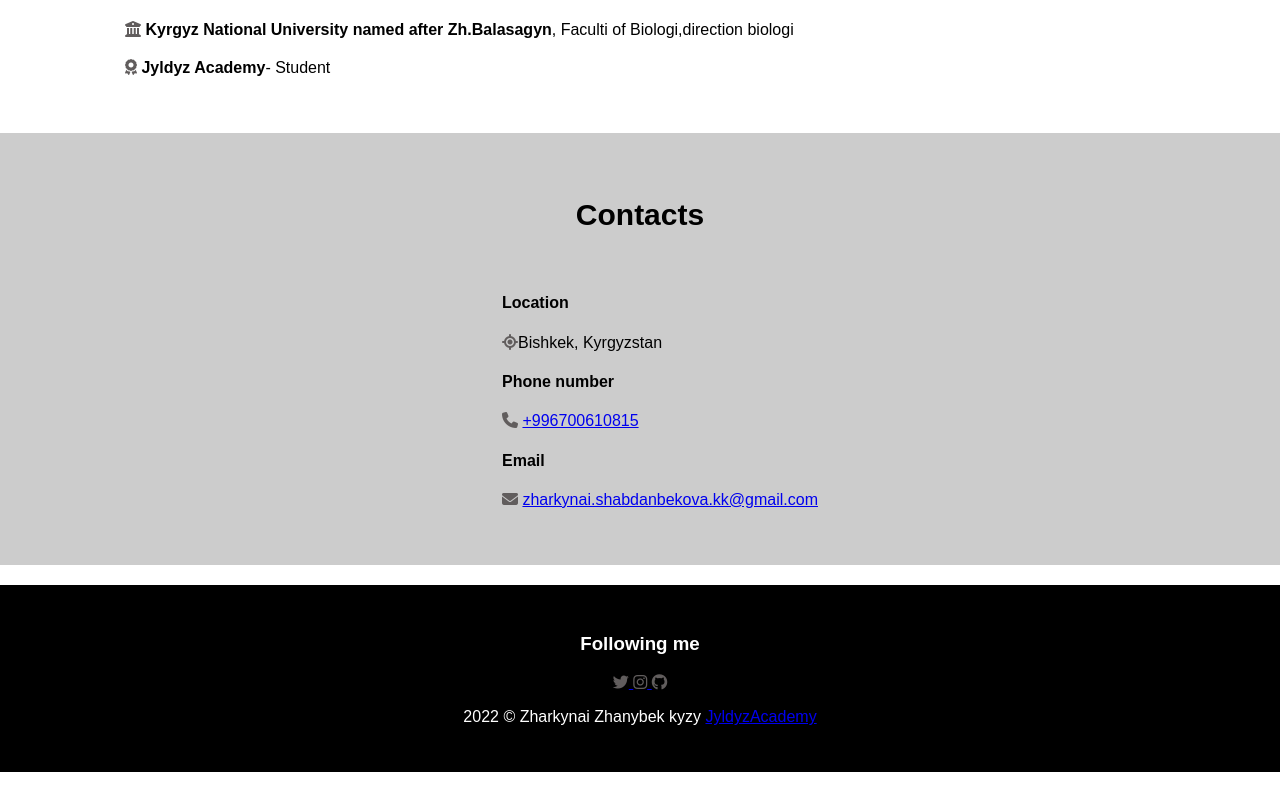
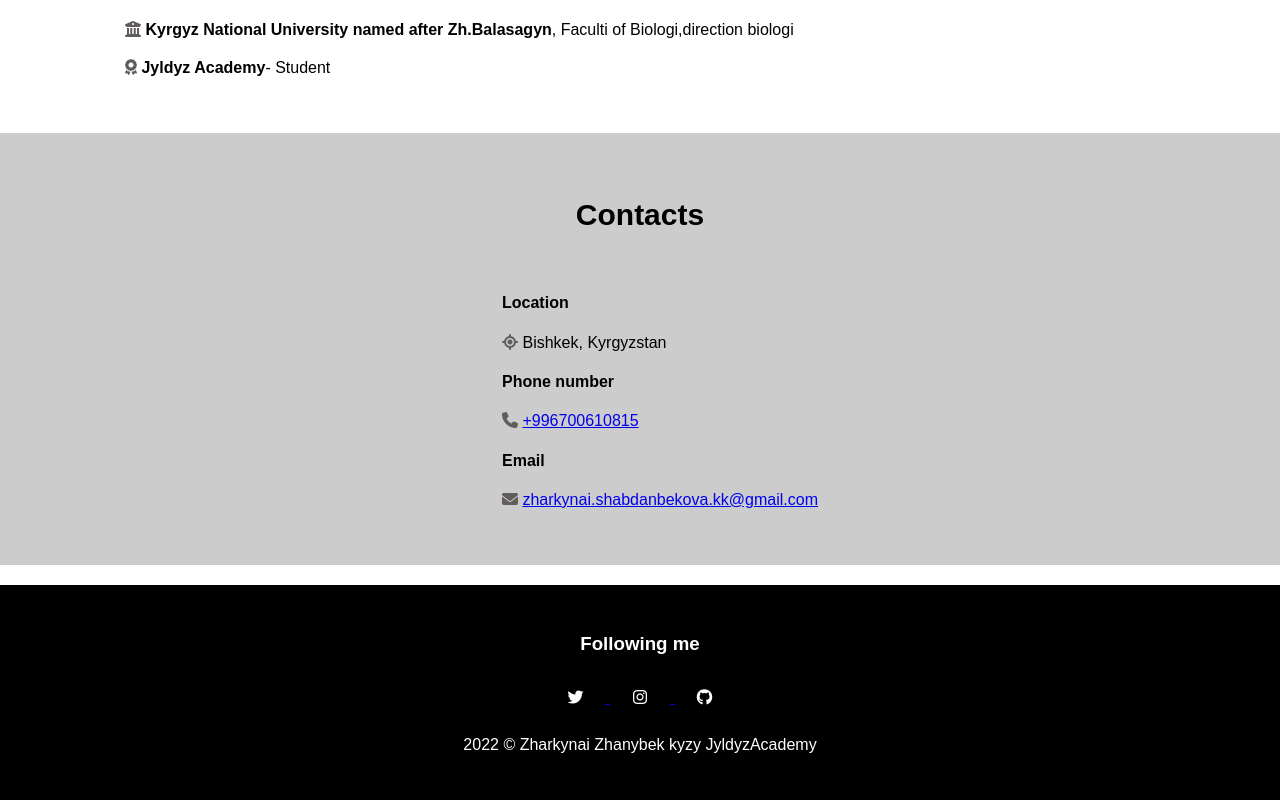
Before and after one commit to zharkynai13/mobile.first, a plain HTML site: page index.html in a window 1280 px wide. Shown: the part 4415-5215 px from the top of the page. Before the commit the page ends 5187 px from the top, so only its background shows below. Drawn offline with Linux system fonts and the light colour scheme.

Commit message:
Add icon

```diff
--- a/index.html
+++ b/index.html
@@ -173,7 +173,7 @@
                     <ul>
                         <li>
                             <h4>Location</h4>
-                            <p> <i class="fa fa-location"></i>Bishkek, Kyrgyzstan</p>
+                            <p> <i class="fa fa-location"></i> Bishkek, Kyrgyzstan</p>
                         </li>
                         <li>
                             <h4>Phone number</h4>
@@ -201,14 +201,13 @@
                 <a href="https://www.instagram.com/p/BurTrTalZjckk2T3mSM26FFKm1sjeh0gXgcFT40/?utm_medium=copy_link">
                     <i class="fa fa-instagram"></i>
                 </a>
-
                 <a href="https://github.com/zharkynai13">
                     <i class="fa fa-github"></i>
                 </a>
             </div>
             <p>
                 2022 &copy; Zharkynai Zhanybek kyzy
-                <a href="https://linktr.ee/jyldyzacademy2020">JyldyzAcademy</a>
+                <a class="ja-link" href="https://linktr.ee/jyldyzacademy2020">JyldyzAcademy</a>
             </p>
         </div>
         </div>
--- a/stylee.css
+++ b/stylee.css
@@ -188,6 +188,16 @@ h2 {
     color: #fff;
     text-align: center;
 }
+.icons .fa {
+    padding: 15px;
+    color: #fff;
+    width: 60px;
+}
+.ja-link {
+    color: #fff;
+    text-decoration: none;
+}
+
 .fa {
     color: rgb(97, 93, 93);
 }
```
